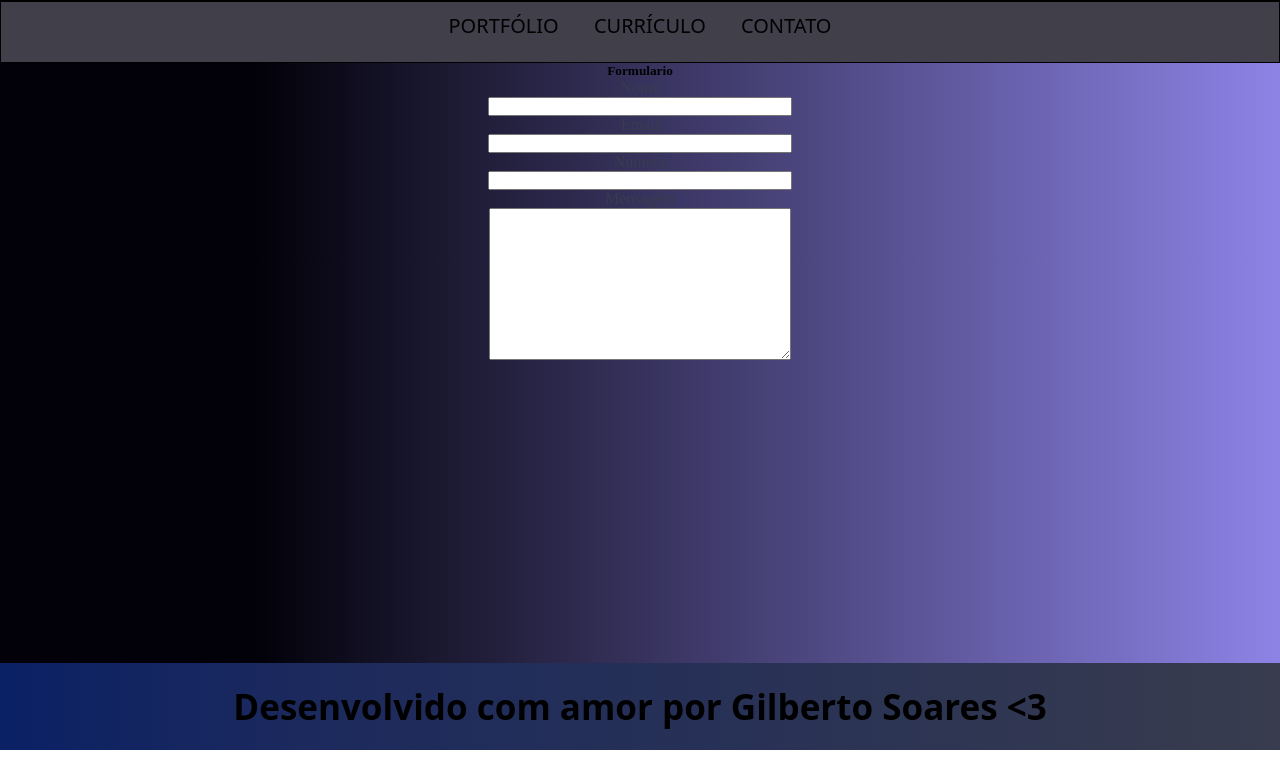
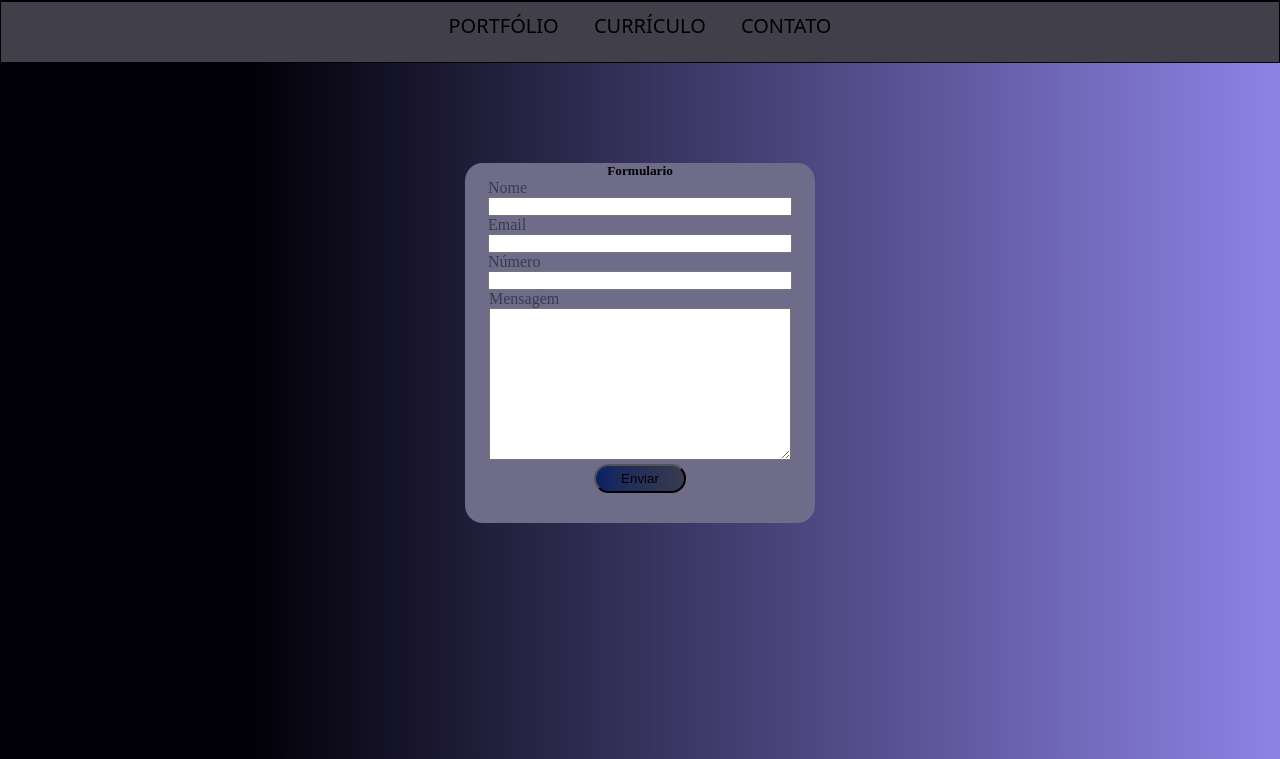
Before and after one commit to gilbertodev20/projetos, a plain HTML site: page aividade-do-curso1/curriculo-gilberto/src/contato/index.html in a window 1280 px wide. Shown: the part 251-1010 px from the top of the page. Drawn offline with Linux system fonts and the light colour scheme.

Commit message:
atividade

```diff
--- a/aividade-do-curso1/curriculo-gilberto/src/contato/index.html
+++ b/aividade-do-curso1/curriculo-gilberto/src/contato/index.html
@@ -9,21 +9,33 @@
 </head>
 <body>
     <header>
-    <img class="imagem" src="/curriculo-gilberto/src/portifólio/imagens/WhatsApp Image 2024-04-15 at 20.35.58.jpeg" alt="foto do rosto de Gilberto">
+    <img class="imagem" src="/aividade-do-curso1/curriculo-gilberto/src/imagens/WhatsApp Image 2024-04-15 at 18.08.56.jpeg" alt="foto do rosto de Gilberto">
     <h1>Gilberto Soares</h1>
     <h3>Dsenvolvedor de software</h3>
     </header>
     <section class="cabecalho">
      <nav>
         <ul>
-        <li><a href="/curriculo-gilberto/src/portifólio/portfolio.html">PORTFÓLIO</a></li>
-        <li><a href="/curriculo-gilberto/index.html">CURRÍCULO</a></li>
+            <li><a href="/aividade-do-curso1/curriculo-gilberto/src/portifólio/index.html">PORTFÓLIO</a></li>
+            <li><a href="/aividade-do-curso1/curriculo-gilberto/index.html">CURRÍCULO</a></li>
             <li><a href="">CONTATO</a></li>
         </ul>
     </nav>
 </section>
-     <section id="secao">
-<div id="formulario">
+
+
+
+
+
+
+
+
+
+
+<section id="secao2">
+
+    <center id="secao">
+        <section id="formulario">
             <h5>Formulario</h5>
             <fieldset>
                 <label for="input-name">Nome</label>
@@ -41,11 +53,25 @@
                 <label for="input-msg">Mensagem</label>
                 <textarea name="input-msg" id="input-msg" cols="30" rows="10"></textarea>
             </fieldset>
-    </div>
+            <button id="btn">Enviar</button>
         </section>
+    </center>
+</section>
+
+
+
+
+
+
+
+
+
+
+
 
     <footer class="rodape">
         <h6>Desenvolvido com amor por Gilberto Soares <3 </h6>
         </footer>
+        <script src="./javascript.js"></script>
     </body>
     </html>
--- /dev/null
+++ b/aividade-do-curso1/curriculo-gilberto/src/contato/javascript.js
@@ -0,0 +1,2 @@
+const form = document.getElementByld("formulario")
+cosnt
--- a/aividade-do-curso1/curriculo-gilberto/src/contato/src/css/estilo.css
+++ b/aividade-do-curso1/curriculo-gilberto/src/contato/src/css/estilo.css
@@ -47,7 +47,7 @@ ul{
     font-family: system-ui, -apple-system, BlinkMacSystemFont, 'Segoe UI', Roboto, Oxygen, Ubuntu, Cantarell, 'Open Sans', 'Helvetica Neue', sans-serif;
     font-size: 20px;
     list-style-type: none;
-    height: 50px;
+    height: auto;
     text-transform: uppercase;
     text-align: center;
 }
@@ -71,6 +71,7 @@ h6{
 }
 #secao{
     height: 600px;
+
 }
 
 #input-name{
@@ -91,17 +92,34 @@ fieldset {
 #input-msg{
     width: 300px;
 }
-div{
+#formulario{
     justify-content: center;
-    width: 1300px;
     text-align: center;
-    display: inline-block;
     align-items: center;
     display: flex;
     flex-direction: column;
-    text-align: column;
-    width: auto;
+    text-align: left;
+    background-color: #6e6c88;
+    border-radius: 5%;
+    width: 350px;
+    margin-top: 100px;
 }
+
 label{
     text-align: left;
+    gap: 50px;
 }
+#btn{
+    padding: 5px 25px;
+    background: linear-gradient(90deg, rgba(11,33,101,1) 0%, rgba(27,41,93,1) 23%, rgba(56,60,78,1) 100%);
+    cursor: pointer;
+    transition: 1s;
+    border: solid 0,5px;
+    border-radius: 30px;
+    margin: 0 0 30px;
+    text-align: center;
+}
+#btn:hover{
+    background: #6e6c88;
+
+}
```
Also changed, not shown: aividade-do-curso1/curriculo-gilberto/index.html (+2 -2 lines), aividade-do-curso1/curriculo-gilberto/src/portifólio/index.html (+3 -3 lines). Lines whose indentation alone changed are shown as unchanged.
